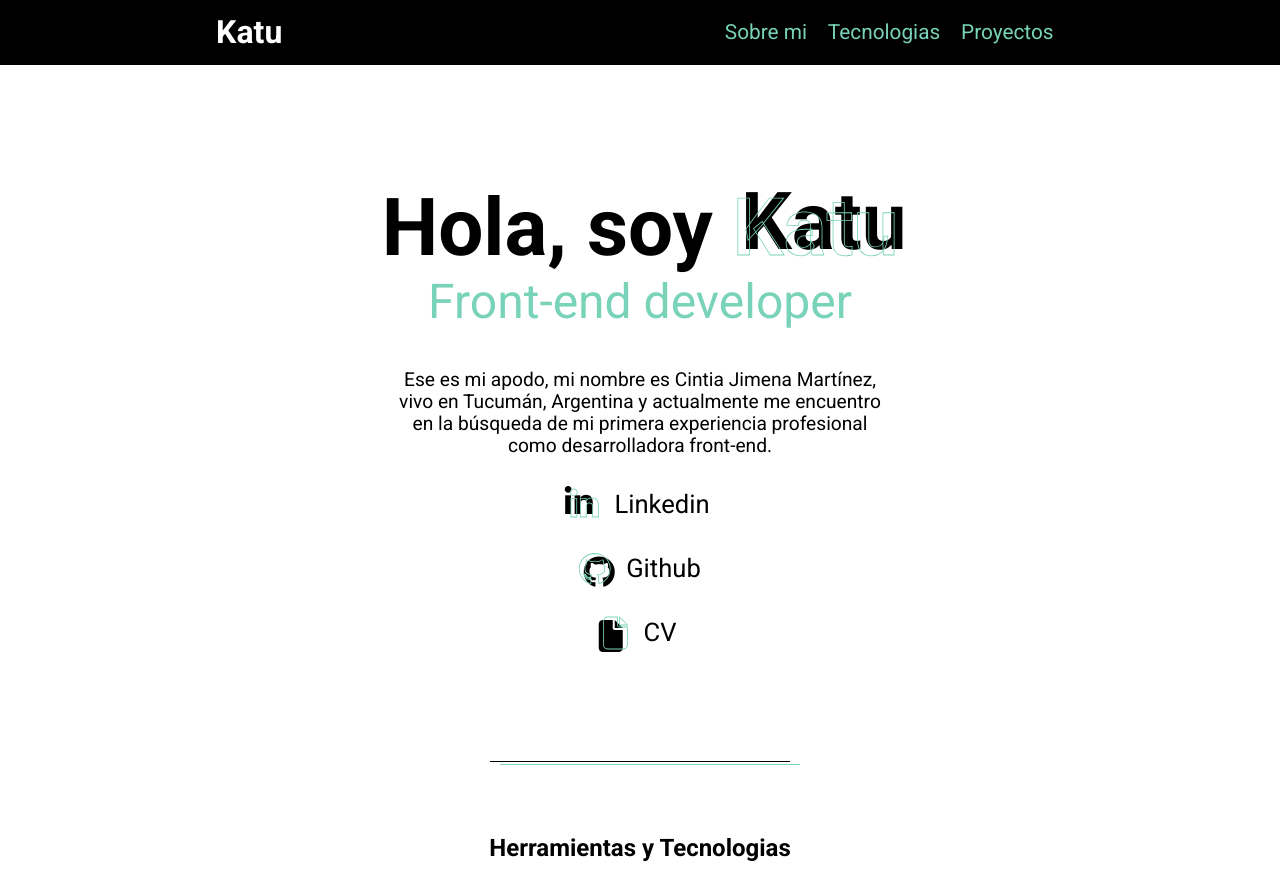
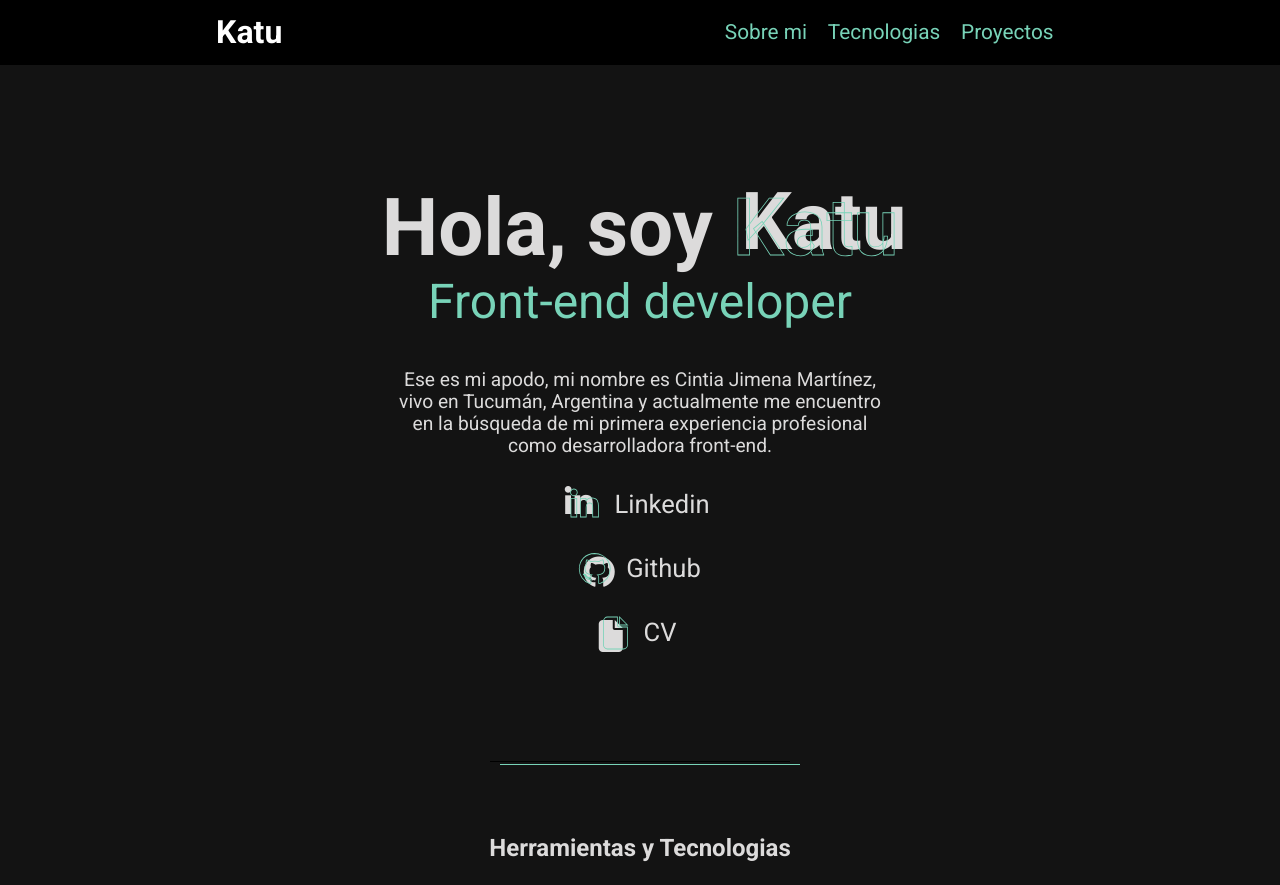
Before and after one commit to KatuGT/Portfolio-katu, a React (Create React App) app: page / in a window 1280 px wide. Shown: the top 885 px of the page. Built offline with nearby package versions, Linux system fonts and the light colour scheme.

Commit message:
Creando tema oscuro - falta switch

```diff
--- a/public/index.html
+++ b/public/index.html
@@ -7,7 +7,7 @@
     <meta name="theme-color" content="#000000" />
     <meta
       name="description"
-      content="Web site created using create-react-app"
+      content="Desarrolladora Front End | ReactJs"
     />
     <link rel="apple-touch-icon" sizes="180x180" href="/apple-touch-icon.png" />
     <link rel="icon" type="image/png" sizes="32x32" href="/favicon-32x32.png" />
--- a/src/App.js
+++ b/src/App.js
@@ -1,24 +1,37 @@
-import Navbar from "./componentes/Navbar";
-import SobreMi from "./componentes/SobreMi";
-import Divisor from "./componentes/Divisor";
-import Tecnologias from "./componentes/Tecnologias";
-import Main from "./componentes/Main";
-import Proyectos from "./componentes/Proyectos";
-import Footer from "./componentes/Footer";
+import { ThemeProvider, createGlobalStyle } from 'styled-components';
+import Navbar from './componentes/Navbar';
+import SobreMi from './componentes/SobreMi';
+import Divisor from './componentes/Divisor';
+import Tecnologias from './componentes/Tecnologias';
+import Main from './componentes/Main';
+import Proyectos from './componentes/Proyectos';
+import Footer from './componentes/Footer';
+import Themes from './componentes/Themes';
+
+const MyGlobalStyle = createGlobalStyle`
+  body {
+    background-color: ${({ theme }) => theme.bg};
+  }
+`;
 
 function App() {
   return (
-    <div className="App">
+    <>
+      <ThemeProvider theme={Themes['dark']}>
+        <MyGlobalStyle />
+        <div className='App'>
           <Navbar />
           <Main>
             <SobreMi />
             <Divisor />
             <Tecnologias />
             <Divisor />
-        <Proyectos/>
+            <Proyectos />
           </Main>
-      <Footer/>
+          <Footer />
         </div>
+      </ThemeProvider>
+    </>
   );
 }
 
--- a/src/componentes/Navbar.jsx
+++ b/src/componentes/Navbar.jsx
@@ -10,7 +10,7 @@ const Header = styled.header`
 `;
 
 const NavBar = styled.nav`
-  background-color: black;
+  background-color: #000;
   position: relative;
   display: flex;
   justify-content: space-between;
--- a/src/componentes/ProyectoTemplate.jsx
+++ b/src/componentes/ProyectoTemplate.jsx
@@ -37,6 +37,8 @@ const InfoProyecto = styled.div`
   display: flex;
   flex-direction: column;
   margin-bottom: 0.5em;
+  color: ${({ theme }) => theme.text};
+
   @media screen and (min-width: 900px) {
     &.order-dos {
       order: 2;
@@ -47,7 +49,7 @@ const TituloProyecto = styled.h3`
   font-weight: bold;
   font-size: 1.5em;
   margin-bottom: 0;
-  color: var(--main-clr);
+  color: ${({ theme }) => theme.subText};
 `;
 
 const DescProyecto = styled.p`
--- a/src/componentes/SobreMi.jsx
+++ b/src/componentes/SobreMi.jsx
@@ -5,6 +5,7 @@ const WrapperSobreMi = styled.section`
   flex-direction: column;
   align-items: center;
   margin-top: 5em;
+  color: ${({ theme }) => theme.text};
 `;
 
 const WrapperTituloRedes = styled.div`
@@ -33,7 +34,7 @@ const Katu = styled.h1`
     content: "Katu";
     position: absolute;
     -webkit-text-stroke: 0;
-    color: #000;
+  color: ${({ theme }) => theme.text};
     left: 5%;
     top: -5%;
     z-index: -100;
@@ -42,7 +43,7 @@ const Katu = styled.h1`
   }
 
   span:hover {
-    color: #000;
+    color: ${({ theme }) => theme.text};
   }
 
   span:hover::after {
@@ -81,7 +82,7 @@ const Redes = styled.div`
   .fa-file::after {
     position: absolute;
     -webkit-text-stroke: 0;
-    color: #000;
+    color: ${({ theme }) => theme.text};
     z-index: -100;
     clip-path: circle(140.7% at 100% 100%);
     transition: clip-path 1s ease;
@@ -128,7 +129,7 @@ const Link = styled.a`
   &:hover .fa-linkedin-in,
   &:hover .fa-github,
   &:hover .fa-file {
-    color: #000;
+    color: ${({ theme }) => theme.text};
   }
 `;
 
--- a/src/componentes/Tecnologias.jsx
+++ b/src/componentes/Tecnologias.jsx
@@ -38,6 +38,8 @@ const Logo = styled.img`
 const InfoExtra = styled.p`
   text-align: center;
   margin-top: 0;
+  color: ${({theme}) => theme.text};
+
 `;
 
 const NuevoTituloSeccion = styled(TituloSecciones)`
--- /dev/null
+++ b/src/componentes/Themes.jsx
@@ -0,0 +1,18 @@
+const LightTheme = {
+    text: '#000',
+    subText: 'hsla(162, 51%, 65%)',
+    bg:'#ffffff',
+}
+
+const DarkTheme = {
+    text: '#dcdbdb',
+    subText: 'hsla(162, 51%, 65%)',
+    bg:'#131313',
+}
+
+const Themes = {
+    light: LightTheme,
+    dark: DarkTheme,
+}
+
+export default Themes;
--- a/src/componentes/TituloSecciones.jsx
+++ b/src/componentes/TituloSecciones.jsx
@@ -1,7 +1,7 @@
 import styled from "styled-components";
 
 const Titulo = styled.h3`
-    color: #000;
+    color: ${({theme}) => theme.text};
     text-align: center;
     font-weight: bold;
     font-size: 1.5em;
--- a/src/index.css
+++ b/src/index.css
@@ -8,7 +8,7 @@ html {
   scroll-behavior: smooth;
 }
 
-body {
+body{
   overflow-x: hidden;
   font-family: "Roboto", sans-serif;
   list-style: none;
```
Lines whose indentation alone changed are shown as unchanged.
